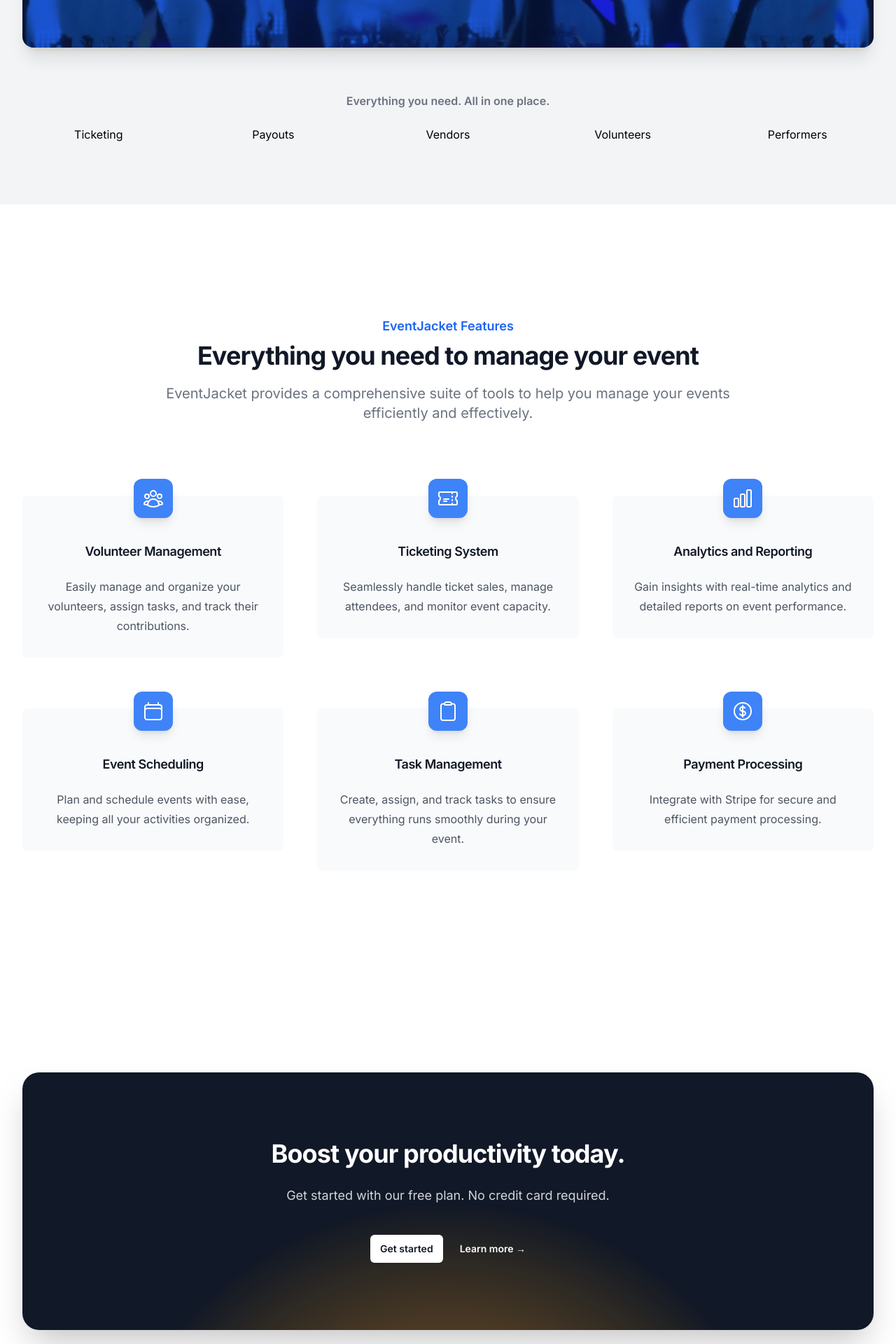
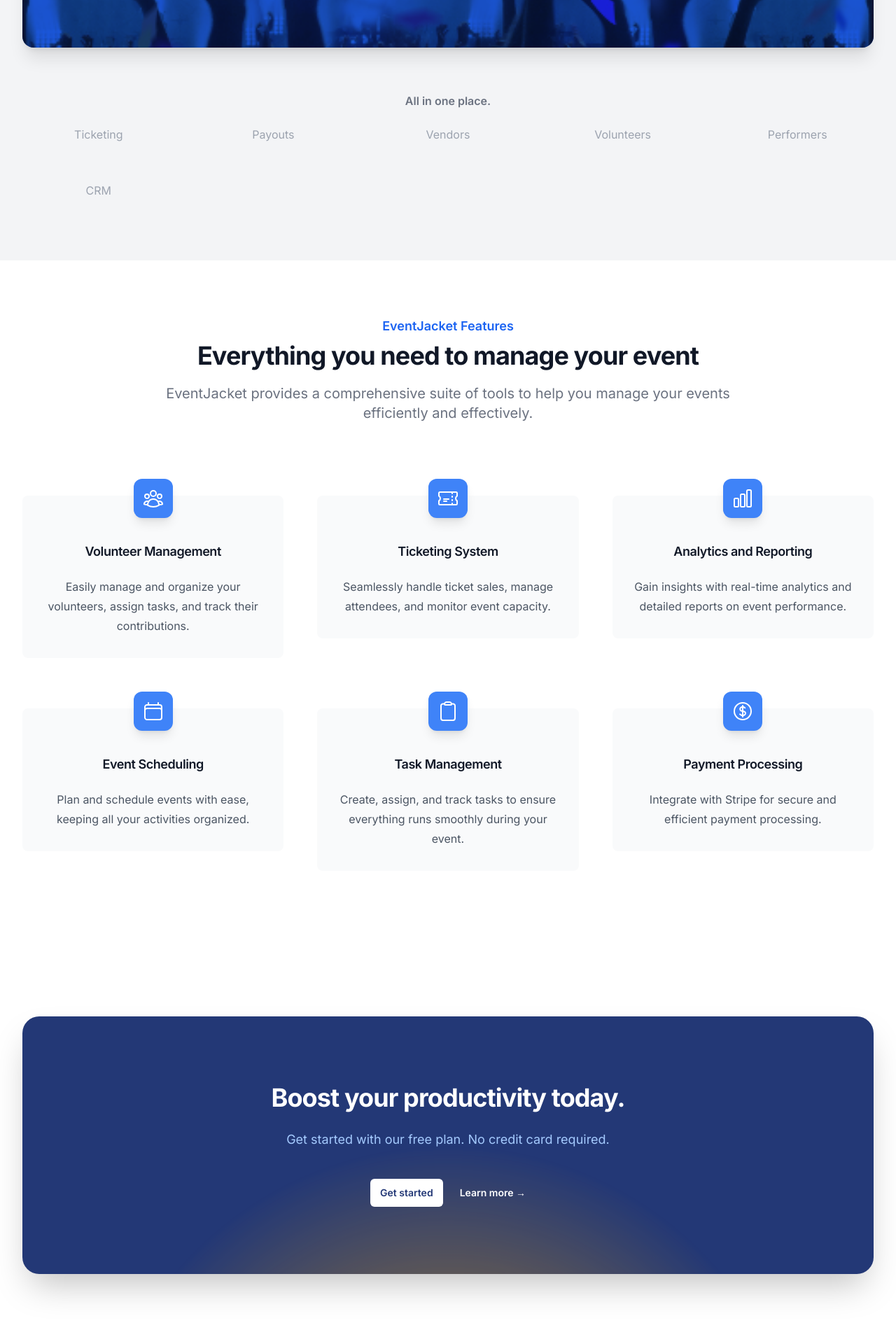
Before and after one commit to caseyspaulding/EventJacekt-TW, a Next.js app: page / in a window 1280 px wide. Shown: the part 540-2460 px from the top of the page at 70% size. Built offline with nearby package versions, Linux system fonts and the light colour scheme.

Commit message:
afew updates logo etc

```diff
--- a/components/CTA/CTA-Centered.tsx
+++ b/components/CTA/CTA-Centered.tsx
@@ -1,18 +1,18 @@
 export default function CTACentered() {
   return (
     <div className="bg-white">
-      <div className="mx-auto max-w-7xl py-24 sm:px-6 sm:py-32 lg:px-8">
-        <div className="relative isolate overflow-hidden bg-gray-900 px-6 py-24 text-center shadow-2xl sm:rounded-3xl sm:px-16">
+      <div className="mx-auto max-w-7xl py-20 sm:px-6 sm:py-32 lg:px-8">
+        <div className="relative isolate overflow-hidden bg-blue-900 px-6 py-24 text-center shadow-2xl sm:rounded-3xl sm:px-16">
           <h2 className="mx-auto max-w-2xl text-3xl font-bold tracking-tight text-white sm:text-4xl">
             Boost your productivity today.
           </h2>
-          <p className="mx-auto mt-6 max-w-xl text-lg leading-8 text-gray-300">
+          <p className="mx-auto mt-6 max-w-xl text-lg leading-8 text-blue-300">
             Get started with our free plan. No credit card required.
           </p>
           <div className="mt-10 flex items-center justify-center gap-x-6">
             <a
               href="#"
-              className="rounded-md bg-white px-3.5 py-2.5 text-sm font-semibold text-gray-900 shadow-sm hover:bg-gray-100 focus-visible:outline focus-visible:outline-2 focus-visible:outline-offset-2 focus-visible:outline-white"
+              className="rounded-md bg-white px-3.5 py-2.5 text-sm font-semibold text-blue-900 shadow-sm hover:bg-blue-100 focus-visible:outline focus-visible:outline-2 focus-visible:outline-offset-2 focus-visible:outline-white"
             >
               Get started
             </a>
@@ -34,7 +34,7 @@
             />
             <defs>
               <radialGradient id="827591b1-ce8c-4110-b064-7cb85a0b1217">
-                <stop stopColor="#fe8552" />
+                <stop stopColor="#ffae00" />
                 <stop offset={1} stopColor="#ffae00" />
               </radialGradient>
             </defs>
--- a/components/Features/FeaturesGridwithIcons.tsx
+++ b/components/Features/FeaturesGridwithIcons.tsx
@@ -48,7 +48,7 @@
 
 export default function FeaturesGridWithIcons() {
   return (
-    <div className="relative bg-white py-24 sm:py-32 lg:py-40">
+    <div className="relative bg-white py-24 sm:py-32 lg:py-20">
       <div className="mx-auto max-w-md px-6 text-center sm:max-w-3xl lg:max-w-7xl lg:px-8">
         <h2 className="text-lg font-semibold text-blue-600">
           EventJacket Features
--- a/components/NavBarTW/NavBarTW.tsx
+++ b/components/NavBarTW/NavBarTW.tsx
@@ -67,7 +67,7 @@
                   className="h-8 w-auto sm:h-10"
                 />
               </a>{ " " }
-              <p className="ml-2 mt-1 text-xl text-blue-400 ">
+              <p className="ml-2  font-extrabold lg:mt-1 sm:mt-1 text-xl text-blue-500 ">
                 <span>EventJacket</span>
               </p>
             </div>
@@ -269,23 +269,26 @@
           <div className="bg-gray-100">
             <div className="mx-auto max-w-7xl px-6 py-16 lg:px-8">
               <p className="text-center text-base font-semibold text-gray-500">
-                Everything you need. All in one place.
+                All in one place.
               </p>
               <div className="mt-6 grid grid-cols-2 gap-8 md:grid-cols-6 lg:grid-cols-5">
                 <div className="col-span-1 flex justify-center md:col-span-2 lg:col-span-1">
-                  <p className="h-12">Ticketing</p>
+                  <p className="h-12 text-gray-400">Ticketing</p>
                 </div>
                 <div className="col-span-1 flex justify-center md:col-span-2 lg:col-span-1">
-                  <p className="h-12">Payouts</p>
+                  <p className="h-12  text-gray-400">Payouts</p>
                 </div>
                 <div className="col-span-1 flex justify-center md:col-span-2 lg:col-span-1">
-                  <p className="h-12">Vendors</p>
+                  <p className="h-12  text-gray-400">Vendors</p>
                 </div>
                 <div className="col-span-1 flex justify-center md:col-span-2 md:col-start-2 lg:col-span-1">
-                  <p className="h-12">Volunteers</p>
+                  <p className="h-12  text-gray-400">Volunteers</p>
                 </div>
-                <div className="col-span-2 flex justify-center md:col-span-2 md:col-start-4 lg:col-span-1">
-                  <p className="h-12">Performers</p>
+                <div className="col-span-1 flex justify-center md:col-span-2 md:col-start-4 lg:col-span-1">
+                  <p className="h-12  text-gray-400">Performers</p>
+                </div>
+                <div className="col-span-1 flex justify-center md:col-span-2 md:col-start-4 lg:col-span-1">
+                  <p className="h-12  text-gray-400">CRM</p>
                 </div>
               </div>
             </div>
```
